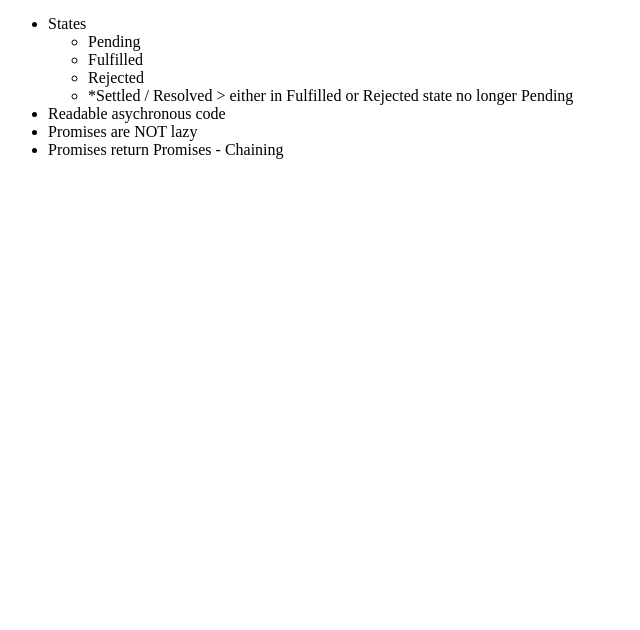
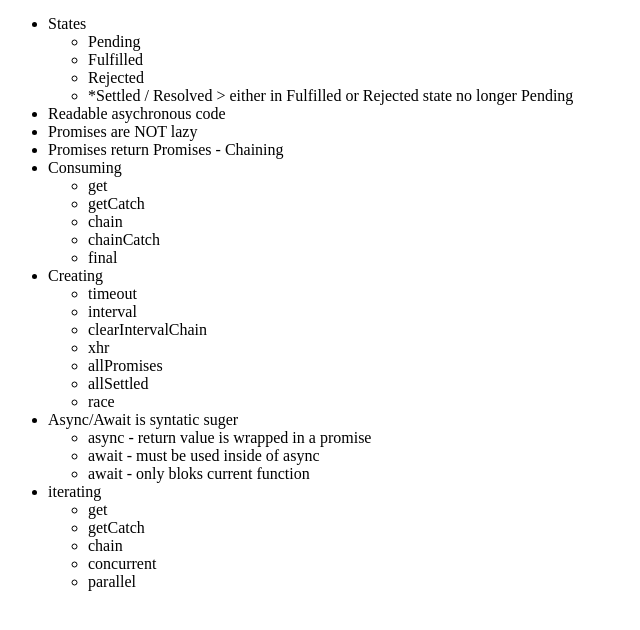
Before and after one commit to SrimalPriyanga/js-promises-and-async-recap, a website: page readMe.html in a window 1280 px wide. Shown: the part 44-674 px from the top of the page, without its empty margins (0-640 px from the left). Drawn offline with Linux system fonts and the light colour scheme.

Commit message:
complete all steps

```diff
--- a/readMe.html
+++ b/readMe.html
@@ -23,11 +23,52 @@
       <li>Readable asychronous code</li>
       <li>Promises are NOT lazy</li>
       <li>Promises return Promises - Chaining</li>
+      <li>
+        Consuming
+        <ul>
+          <li>get</li>
+          <li>getCatch</li>
+          <li>chain</li>
+          <li>chainCatch</li>
+          <li>final</li>
+        </ul>
+      </li>
+      <li>
+        Creating
+        <ul>
+          <li>timeout</li>
+          <li>interval</li>
+          <li>clearIntervalChain</li>
+          <li>xhr</li>
+          <li>allPromises</li>
+          <li>allSettled</li>
+          <li>race</li>
+        </ul>
+      </li>
+      <li>
+        Async/Await is syntatic suger
+        <ul>
+          <li>async - return value is wrapped in a promise</li>
+          <li>await - must be used inside of async</li>
+          <li>await - only bloks current function</li>
+        </ul>
+      </li>
+      <li>
+        iterating
+        <ul>
+          <li>get</li>
+          <li>getCatch</li>
+          <li>chain</li>
+          <li>concurrent</li>
+          <li>parallel</li>
+        </ul>
+      </li>
     </ul>
 
     <script>
       "use strict";
 
+
     </script>
   </body>
 </html>
--- a/src/consuming.mjs
+++ b/src/consuming.mjs
@@ -1,7 +1,8 @@
 import setText, { appendText, showWaiting, hideWaiting } from "./results.mjs";
 
 export function get() {
-  axios.get("http://localhost:3000/orders/1").then(({ data }) => {
+  axios.get("http://localhost:3000/orders/1")
+  .then(({ data }) => {
     setText(JSON.stringify(data, console.log(data), "  "));
   });
 }
```
Also changed, not shown: src/iterating.mjs (+40 -6 lines).
